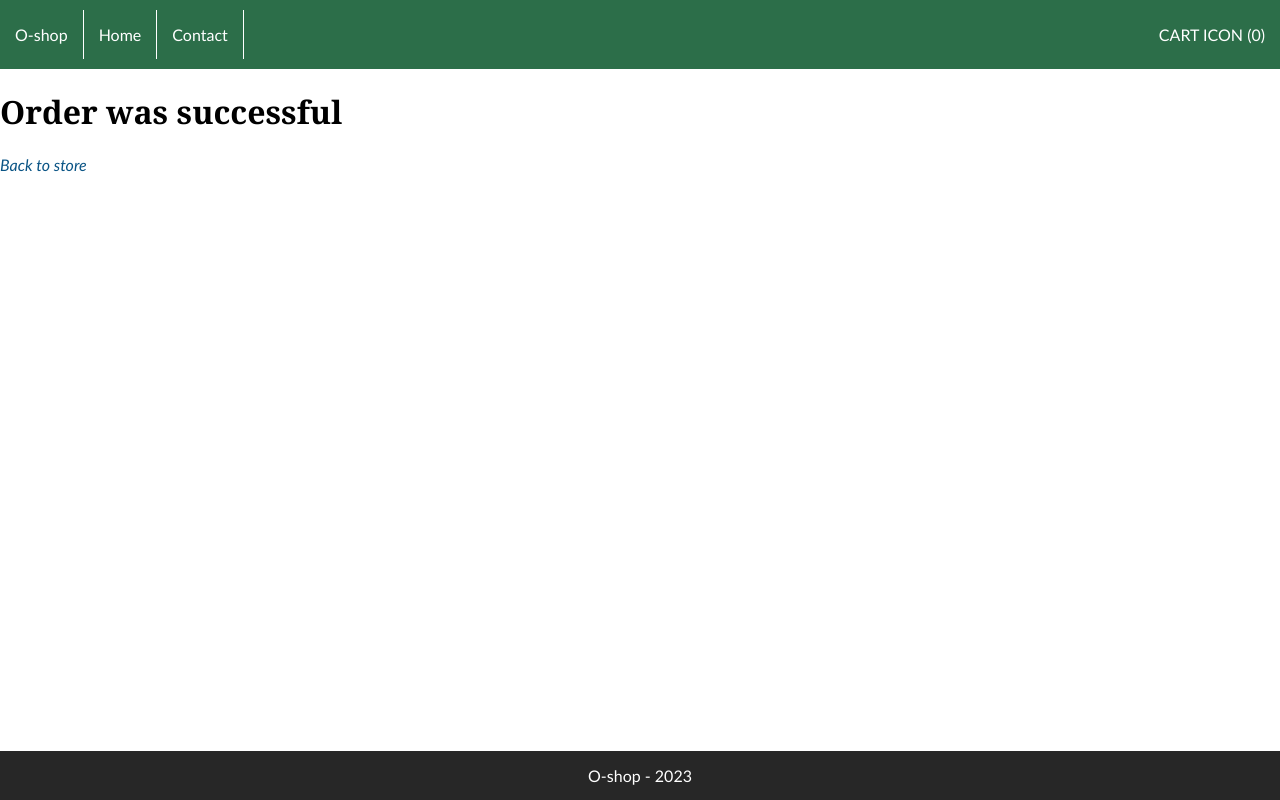
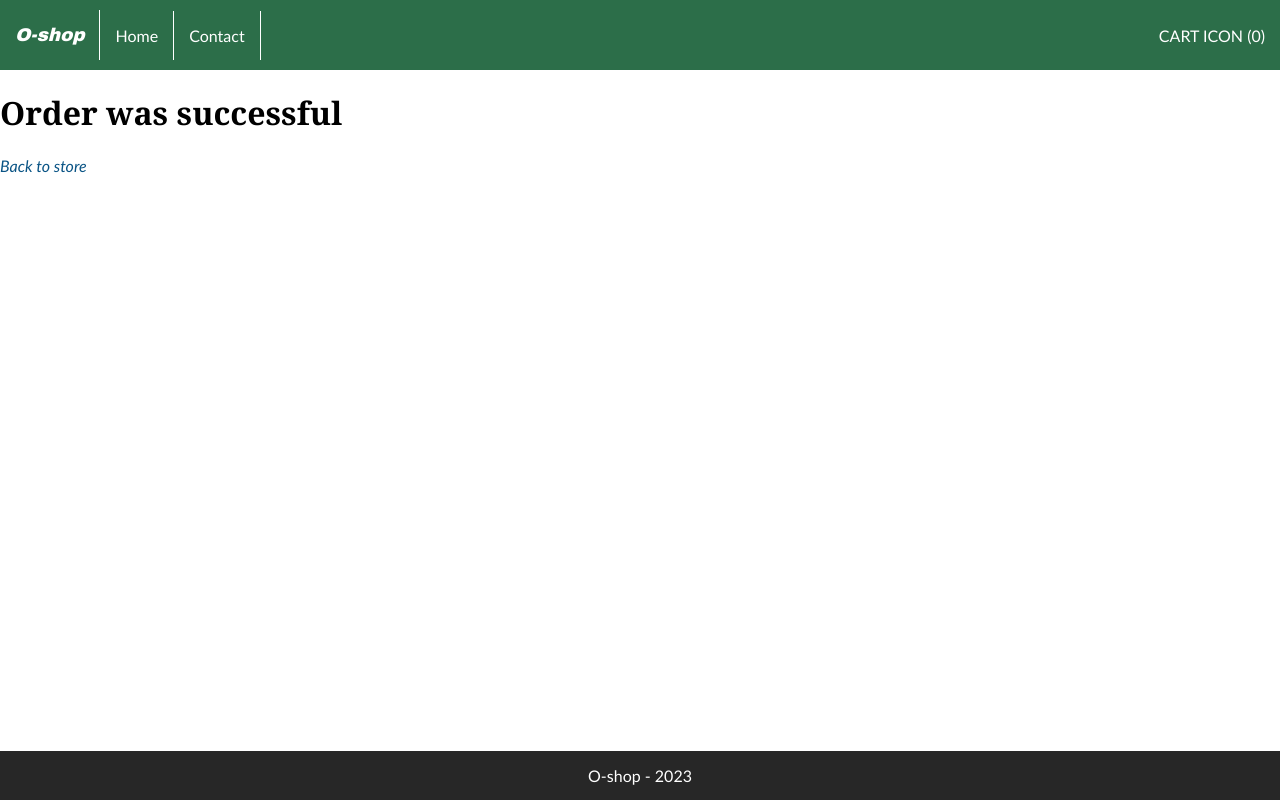
Before and after one commit to Lodoen/online-shop, a React (Vite) app: page /checkoutSuccess in a window 1280 px wide. Built offline with nearby package versions, Linux system fonts and the light colour scheme.

Commit message:
Updates header styling

```diff
--- a/src/components/ui/Header/index.jsx
+++ b/src/components/ui/Header/index.jsx
@@ -7,7 +7,7 @@ import Nav from "../Nav";
 export default function Header() {
   return (
     <S.Header>
-      <div>
+      <div className="logo">
         <Link to="/">O-shop</Link>
       </div>
       <Nav />
--- a/src/components/ui/Header/index.styles.js
+++ b/src/components/ui/Header/index.styles.js
@@ -2,6 +2,12 @@ import styled from "styled-components";
 
 export const Header = styled.header`
   background-color: ${({ theme }) => theme.colors.primary};
+
+  .logo {
+    font-family: Arial Black, Arial Bold, sans-serif;
+    font-size: 1.15rem;
+    font-style: italic;
+  }
 
   & > div {
     display: flex;
```
